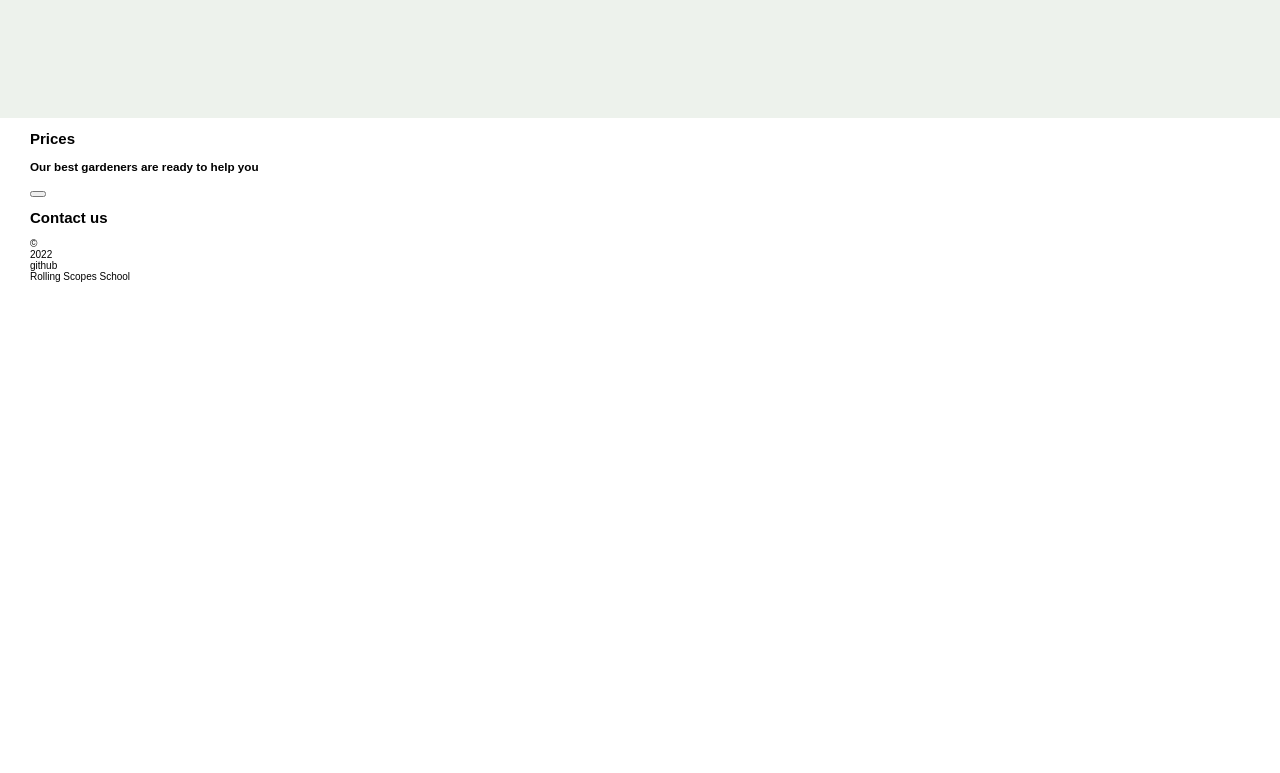
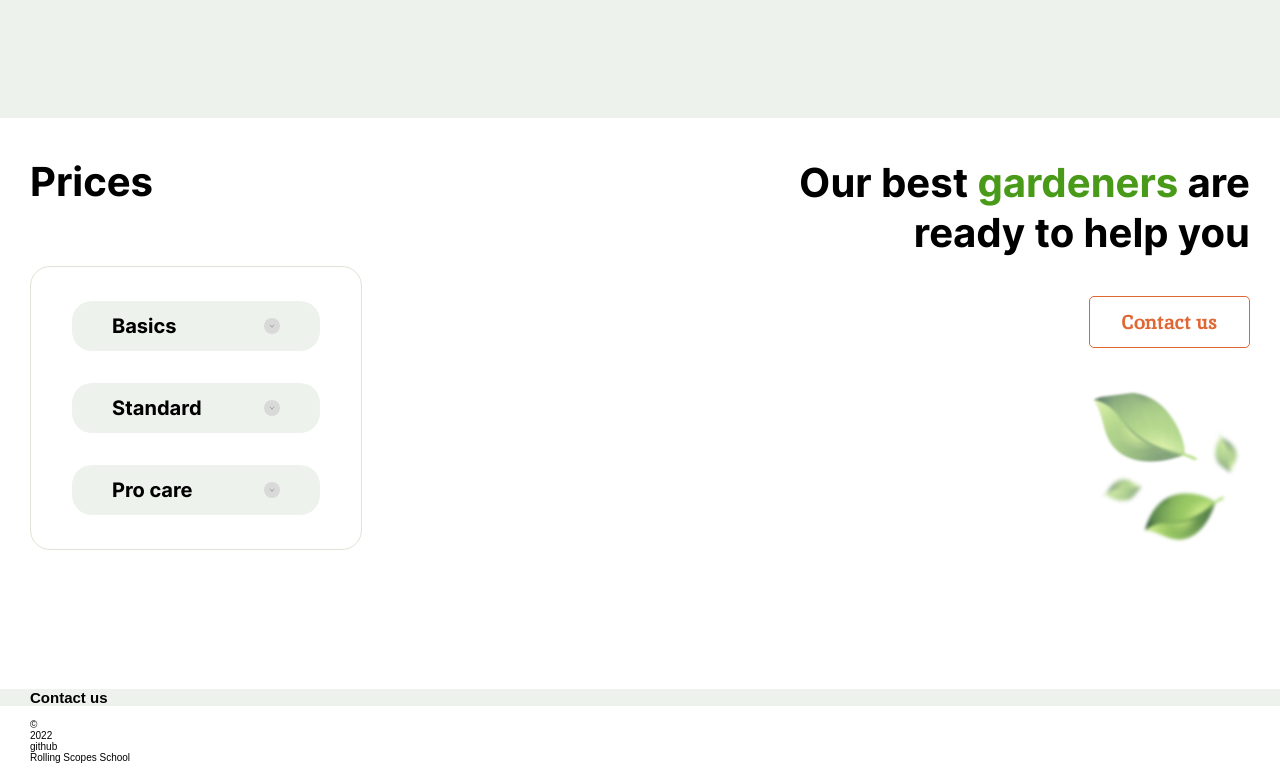
Before and after one commit to Marigza/Plants-layout, a website: page plants/index.html in a window 1280 px wide. Shown: the part 2514-3287 px from the top of the page. Before the commit the page ends 2806 px from the top, so only its background shows below. Drawn offline with Linux system fonts and the light colour scheme.

Commit message:
feat: create prices section

```diff
--- a/plants/index.html
+++ b/plants/index.html
@@ -112,19 +112,28 @@
       </div>
     </section>
     <section class="prices">
-      <div class="wrapper">
-        <div class="prices__descrition">
+      <div class="wrapper prices__wrapper">
+        <div class="prices__description">
           <h2 class="prices__header-first">Prices</h2>
           <div class="prices__variants">
-            <div class="variant"></div>
-            <div class="variant"></div>
-            <div class="variant"></div>
+            <div class="variant">
+              <div class="variant__text">Basics</div>
+              <div class="variant__drop-btn"></div>
+            </div>
+            <div class="variant">
+              <div class="variant__text">Standard</div>
+              <div class="variant__drop-btn"></div>
+            </div>
+            <div class="variant">
+              <div class="variant__text">Pro care</div>
+              <div class="variant__drop-btn"></div>
+            </div>
           </div>
         </div>
         <div class="prices__contact-us">
-          <h3 class="prices__header-second">Our best gardeners are ready to help you</h3>
-          <button class="prices__button"></button>
-          <div class="prices__image"></div>
+          <h3 class="prices__header-second">Our best <span>gardeners</span> are ready to help you</h3>
+          <button class="prices__button">Contact us</button>
+          <div class="prices__image"><img src="../plants/assets/leafs_prices.jpg" alt="leaf" width="160"> </div>
         </div>
       </div>
     </section>
--- a/plants/sass/abstracts/_constants.scss
+++ b/plants/sass/abstracts/_constants.scss
@@ -10,6 +10,7 @@ $color-text-caption: #717171;
 $color-brand-first: #499A18;
 $color-brand-second: #E06733;
 $color-border: #E3E1D5;
+$color-accordeon: #D6E7D2;
 
 
 $content-width: 1220px;
--- /dev/null
+++ b/plants/sass/components/_contacts.scss
@@ -0,0 +1,3 @@
+.contacts {
+  background-color: $color-background;
+}
--- /dev/null
+++ b/plants/sass/components/_prices.scss
@@ -0,0 +1,82 @@
+.prices {
+  background-color: $color-light;
+}
+
+.prices__wrapper {
+  @include columns($width: 40%);
+  @extend %font-second;
+  font-weight: 700;
+  color: $color-second-text;
+}
+
+.prices__header-first {
+  font-size: 4.0rem;
+  line-height: 4.8rem;
+  margin: 40px 0 60px 0;
+}
+
+.prices__variants {
+  width: 332px;
+  border: 1px solid $color-border;
+  border-radius: 20px;
+  padding: 34px 41px;
+
+}
+
+.variant {
+  @include columns($width: 15%);
+  font-size: 2.0rem;
+  line-height: 2.0rem;
+  padding: 15px 40px;
+  background-color: $color-background;
+  border-radius: 20px;
+  margin-bottom: 32px;
+  &:last-child{
+    margin-bottom: 0;
+  }
+  &:hover {
+    background-color: $color-accordeon;
+  }
+}
+
+.variant__text {
+  flex-grow: 1;
+}
+
+.variant__drop-btn {
+  background: url(../assets/svg/accordion_btn.svg) right no-repeat;
+  cursor: pointer;
+}
+
+.prices__contact-us {
+  display: flex;
+  flex-direction: column;
+  align-items: flex-end;
+}
+
+.prices__header-second {
+  font-size: 4.0rem;
+  line-height: 5.0rem;
+  text-align: right;
+  margin: 40px 0 38px 0;
+  span{
+    color: $color-brand-first;
+  }
+}
+
+.prices__button {
+  @extend %font-first;
+  font-weight: 700;
+  font-size: 2.0rem;
+  line-height: 2.6rem;
+  text-align: center;
+  background-color: transparent;
+  color: $color-brand-second;
+  border: 1px solid $color-brand-second;
+  border-radius: 5px;
+  padding: 12px 32px;
+}
+
+.prices__image {
+  margin: 35px 0 114px 10px;
+}
--- a/plants/sass/style.scss
+++ b/plants/sass/style.scss
@@ -9,4 +9,6 @@
 @import "components/header";
 @import "components/welcome";
 @import "components/about";
-@import "components/service"
+@import "components/service";
+@import "components/prices";
+@import "components/contacts";
```
Also changed, not shown: plants/assets/svg/accordion_btn.svg (added), plants/assets/svg/accordion_btn_light.svg (added), plants/sass/style.css, 1 other file.
